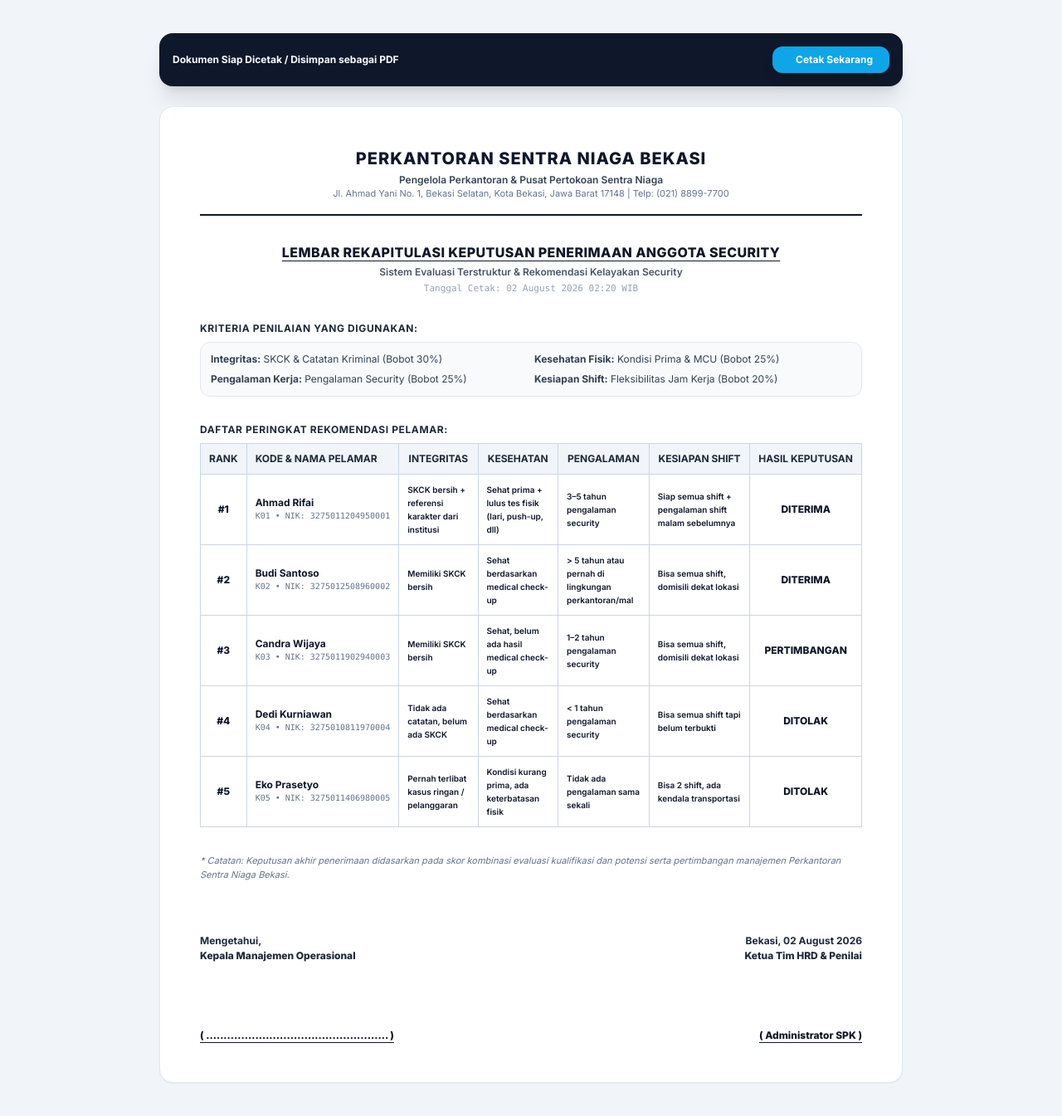
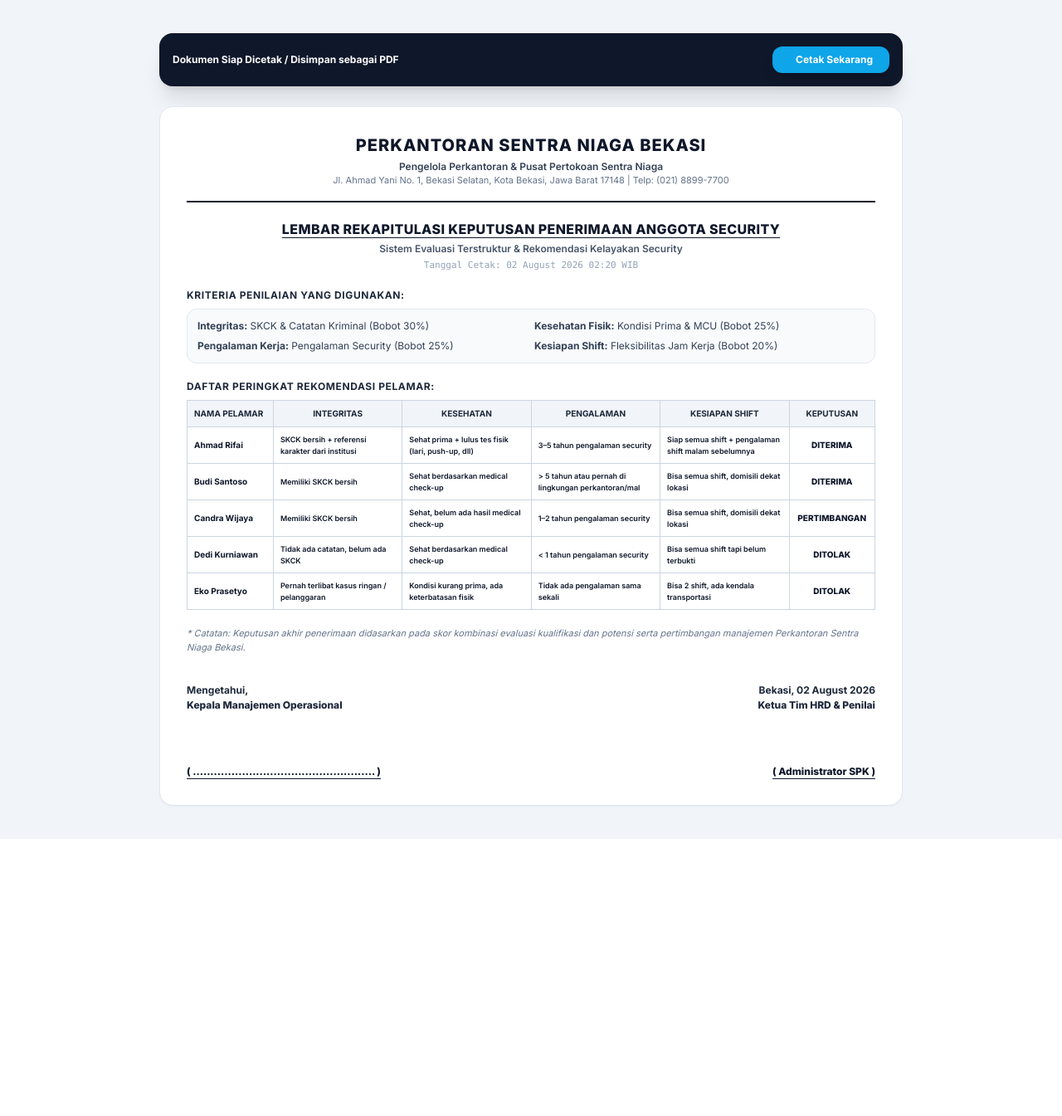
Before and after one commit to DimasSetiawan1/penerimaan_security, a Laravel app: page /reports/print in a window 1280 px wide. Shown: the whole page at 83% size. After the commit the page ends 1011 px from the top, so only its background shows below. Run offline with Laravel 12, Linux system fonts and the light colour scheme; a user stored in the database is signed in; data comes from the database, SQL or seed files in the repository; style sheets or scripts are compiled from the project's sources.

Commit message:
feat: add printable blade template for security recruitment assessment reports

```diff
--- a/resources/views/reports/print.blade.php
+++ b/resources/views/reports/print.blade.php
@@ -15,7 +15,7 @@
         @media print {
             body { bg-color: #ffffff !important; }
             .no-print { display: none !important; }
-            @page { margin: 1.5cm; size: A4 landscape; }
+            @page { margin: 1cm; size: A4 portrait; }
         }
     </style>
 </head>
@@ -30,7 +30,7 @@
     </div>
 
     <!-- Official Paper Layout -->
-    <div class="max-w-4xl print:max-w-none mx-auto bg-white p-8 sm:p-12 rounded-2xl shadow-sm border border-slate-200 space-y-8">
+    <div class="max-w-4xl mx-auto bg-white p-6 sm:p-8 rounded-2xl shadow-sm border border-slate-200 space-y-5">
 
         <!-- Kop Surat Official -->
         <div class="border-b-2 border-slate-900 pb-4 text-center">
@@ -60,16 +60,15 @@
         <!-- Ranking Results Table -->
         <div class="space-y-2">
             <p class="text-xs font-bold text-slate-800 uppercase tracking-wider">Daftar Peringkat Rekomendasi Pelamar:</p>
-            <table class="w-full text-left text-xs border-collapse border border-slate-300">
+            <table class="w-full text-left text-[10px] border-collapse border border-slate-300">
                 <thead>
                     <tr class="bg-slate-100 text-slate-800 font-bold uppercase border-b border-slate-300">
-                        <th class="p-2.5 border border-slate-300 text-center whitespace-nowrap">Rank</th>
-                        <th class="p-2.5 border border-slate-300 whitespace-nowrap">Kode & Nama Pelamar</th>
-                        <th class="p-2.5 border border-slate-300 text-center whitespace-nowrap">Integritas</th>
-                        <th class="p-2.5 border border-slate-300 text-center whitespace-nowrap">Kesehatan</th>
-                        <th class="p-2.5 border border-slate-300 text-center whitespace-nowrap">Pengalaman</th>
-                        <th class="p-2.5 border border-slate-300 text-center whitespace-nowrap">Kesiapan Shift</th>
-                        <th class="p-2.5 border border-slate-300 text-center whitespace-nowrap">Hasil Keputusan</th>
+                        <th class="p-2 border border-slate-300">Nama Pelamar</th>
+                        <th class="p-2 border border-slate-300 text-center">Integritas</th>
+                        <th class="p-2 border border-slate-300 text-center">Kesehatan</th>
+                        <th class="p-2 border border-slate-300 text-center">Pengalaman</th>
+                        <th class="p-2 border border-slate-300 text-center">Kesiapan Shift</th>
+                        <th class="p-2 border border-slate-300 text-center">Keputusan</th>
                     </tr>
                 </thead>
                 <tbody>
@@ -87,16 +86,14 @@
                         $c4_desc = $c4_val ? $criterias->get(4)->subCriterias->firstWhere('value', $c4_val)->description ?? '-' : '-';
                     @endphp
                     <tr>
-                        <td class="p-2.5 border border-slate-300 text-center font-black whitespace-nowrap">#{{ $res->rank }}</td>
-                        <td class="p-2.5 border border-slate-300 whitespace-nowrap">
+                        <td class="p-2 border border-slate-300">
                             <span class="font-bold">{{ $res->candidate->name }}</span>
-                            <span class="block text-[10px] text-slate-500 font-mono">{{ $res->candidate->code }} • NIK: {{ $res->candidate->nik ?? '-' }}</span>
                         </td>
-                        <td class="p-2.5 border border-slate-300 text-[10px] font-semibold max-w-[150px]">{{ $c1_desc }}</td>
-                        <td class="p-2.5 border border-slate-300 text-[10px] font-semibold max-w-[150px]">{{ $c2_desc }}</td>
-                        <td class="p-2.5 border border-slate-300 text-[10px] font-semibold max-w-[150px]">{{ $c3_desc }}</td>
-                        <td class="p-2.5 border border-slate-300 text-[10px] font-semibold max-w-[150px]">{{ $c4_desc }}</td>
-                        <td class="p-2.5 border border-slate-300 text-center font-extrabold whitespace-nowrap">
+                        <td class="p-2 border border-slate-300 text-[9px] font-semibold max-w-[150px]">{{ $c1_desc }}</td>
+                        <td class="p-2 border border-slate-300 text-[9px] font-semibold max-w-[150px]">{{ $c2_desc }}</td>
+                        <td class="p-2 border border-slate-300 text-[9px] font-semibold max-w-[150px]">{{ $c3_desc }}</td>
+                        <td class="p-2 border border-slate-300 text-[9px] font-semibold max-w-[150px]">{{ $c4_desc }}</td>
+                        <td class="p-2 border border-slate-300 text-center font-extrabold">
                             {{ strtoupper($res->recommendation_status) }}
                         </td>
                     </tr>
@@ -111,17 +108,17 @@
         </p>
 
         <!-- Signatures Area -->
-        <div class="pt-8 grid grid-cols-2 gap-8 text-xs text-slate-800">
+        <div class="pt-4 grid grid-cols-2 gap-8 text-xs text-slate-800">
             <div>
                 <p class="font-bold">Mengetahui,</p>
                 <p class="font-extrabold mt-0.5">Kepala Manajemen Operasional</p>
-                <div class="h-20"></div>
+                <div class="h-16"></div>
                 <p class="font-extrabold text-slate-900 underline underline-offset-4">( .................................................... )</p>
             </div>
             <div class="text-right">
                 <p class="font-bold">Bekasi, {{ now()->translatedFormat('d F Y') }}</p>
                 <p class="font-extrabold mt-0.5">Ketua Tim HRD & Penilai</p>
-                <div class="h-20"></div>
+                <div class="h-16"></div>
                 <p class="font-extrabold text-slate-900 underline underline-offset-4">( {{ Auth::user()->name ?? 'Administrator' }} )</p>
             </div>
         </div>
```
